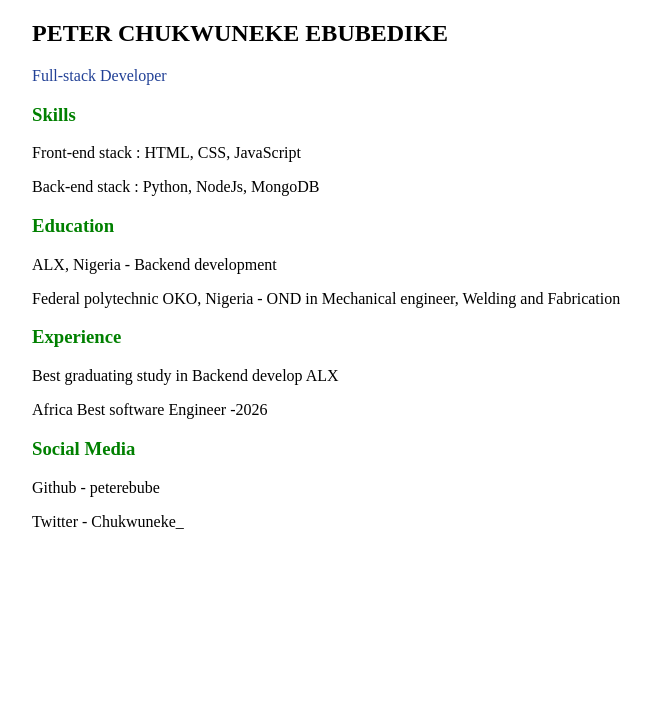
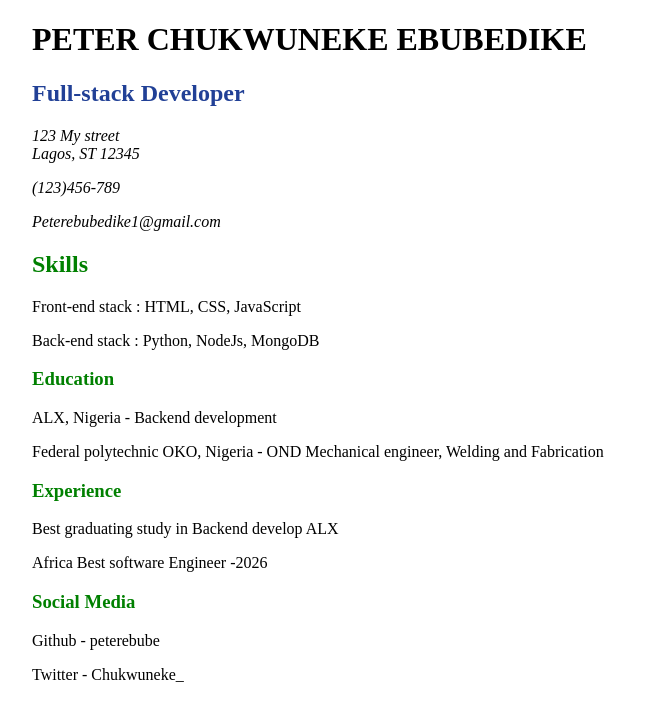
Before and after one commit to Peterebube/Single-page-CV, a plain HTML site: page index.html in a window 1280 px wide. Shown: the whole page, without its empty margins (18-669 px from the left). Drawn offline with Linux system fonts and the light colour scheme.

Commit message:
modified my CV

```diff
--- a/index.html
+++ b/index.html
@@ -1,47 +1,61 @@
 <!DOCTYPE html>
 <html lang="en">
   <head>
-    <meta charset="UTF-8">
-    <meta name="viewport" content="width=device-width, initial-scale=1.0">
-    <meta property="og:title"
-    content="CV (Peter Ebubedike)">
-    <meta property="og:description"
-    content="Curriculum Vitae (CV)">
-    <title> CV (Peter Ebubedike)</title>
-    <link rel="icon" href="./image/favicon.ico.webp" type="image/x-icon">
+    <meta charset="UTF-8" />
+    <meta name="viewport" content="width=device-width, initial-scale=1.0" />
+    <!--SEO tags-->
+    <meta name="description" content="Single page CV of Peter Ebubedike" />
+    <meta name="keyword" content="Front-end,HTMl,CSS,JavaScript " />
+    <meta name="author" content="PeterEbubedike" />
+
+    <!--open graph tag-->
+    <meta property="og:title" content="CV (Peter Ebubedike)" />
+    <meta property="og:description" content="Curriculum Vitae (CV)" />
+
+    <title>Single page CV of Peter Ebubedike)</title>
+
+    <!--favicon-->
+    <link rel="icon" href="./image/favicon.ico.webp" type="image/x-icon" />
   </head>
-<body style="margin-left: 50px;" >
+  <body style="margin-left: 50px">
+    <main>
+      <header>
+        <h1>PETER CHUKWUNEKE EBUBEDIKE</h1>
+        <h2 style="color: rgb(33, 64, 150)">Full-stack Developer</h2>
 
-
-    <header>
-        <h2>PETER CHUKWUNEKE EBUBEDIKE</h2>
-    <p style="color: rgb(33, 64, 150);">Full-stack Developer</p>
+        <address>
+          123 My street <br />
+          Lagos, ST 12345
+          <p>(123)456-789</p>
+          <p>Peterebubedike1@gmail.com</p>
+        </address>
       </header>
 
       <section>
-        <h3 style="color: green;">Skills</h3>
+        <h2 style="color: green">Skills</h2>
         <p>Front-end stack : HTML, CSS, JavaScript</p>
         <p>Back-end stack : Python, NodeJs, MongoDB</p>
       </section>
 
       <section>
-
-        <h3 style="color: green;">Education </h3>
+        <h3 style="color: green">Education</h3>
         <p>ALX, Nigeria - Backend development</p>
-        <p> Federal polytechnic OKO, Nigeria - OND in Mechanical engineer, Welding and Fabrication </p>
-
+        <p>
+          Federal polytechnic OKO, Nigeria - OND Mechanical engineer, Welding
+          and Fabrication
+        </p>
       </section>
 
       <section>
-        <h3 style="color: green;">Experience </h3>
+        <h3 style="color: green">Experience</h3>
         <p>Best graduating study in Backend develop ALX</p>
         <p>Africa Best software Engineer -2026</p>
       </section>
 
       <footer>
-        <h3  style="color: green;">Social Media</h3>
+        <h3 style="color: green">Social Media</h3>
         <p>Github - peterebube</p>
-        <p>Twitter -  Chukwuneke_</p>
+        <p>Twitter - Chukwuneke_</p>
       </footer>
     </main>
   </body>
```
Lines whose indentation alone changed are shown as unchanged.
